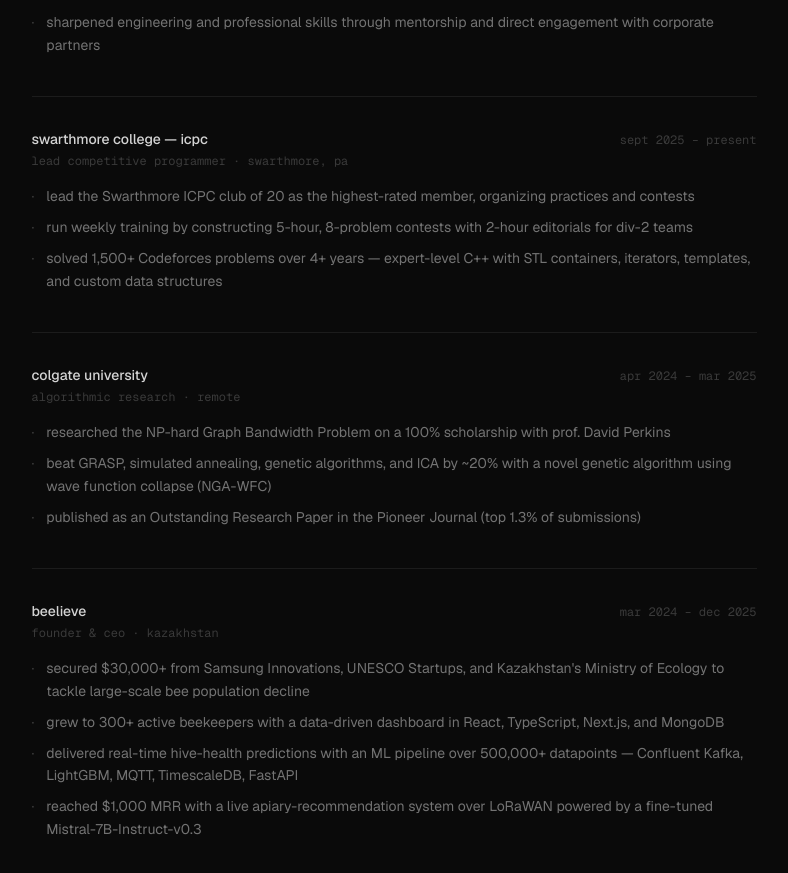
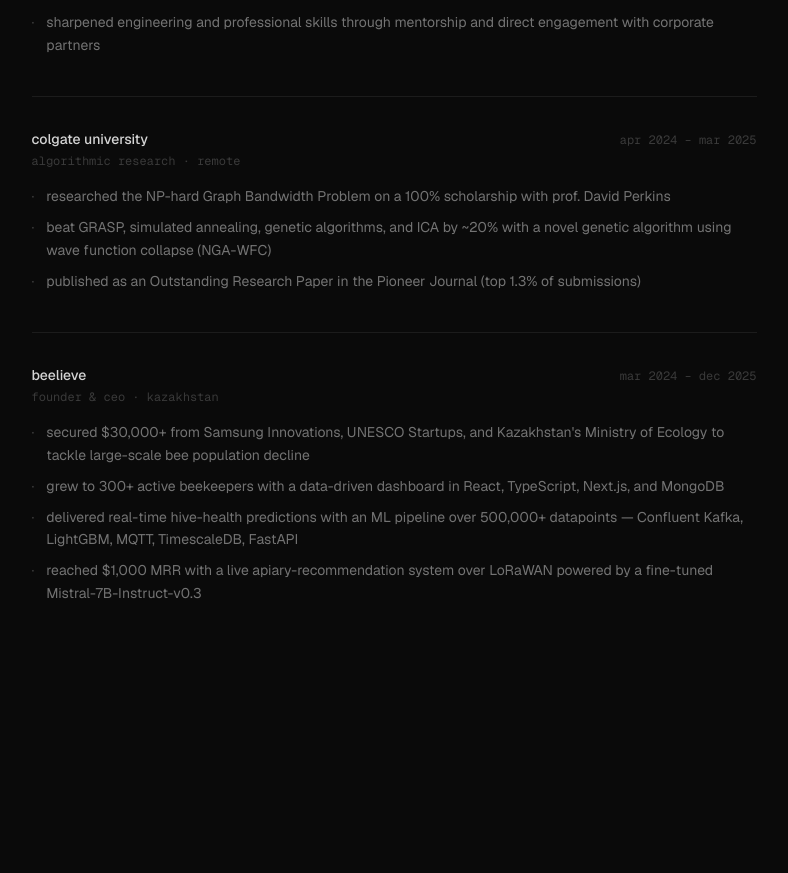
Before and after one commit to aidxhxr/aidxhxr-dev, a Next.js app: page /experience in a window 1280 px wide. Shown: the part 1202-2075 px from the top of the page, without its empty margins (246-1034 px from the left). After the commit the page ends 1871 px from the top, so only its background shows below. Built offline with nearby package versions, Linux system fonts and the light colour scheme.

Commit message:
content(experience): drop icpc entry

```diff
--- a/app/experience/page.tsx
+++ b/app/experience/page.tsx
@@ -47,17 +47,6 @@
       "selected to the tech track of a competitive fellowship (sub-8% acceptance) focused on engineering skills and technical career prep",
       "improved how HeadStart manages its network by building a graph CRUD system with Go, gRPC, Neo4j, and a TypeScript frontend",
       "sharpened engineering and professional skills through mentorship and direct engagement with corporate partners",
-    ],
-  },
-  {
-    company: "swarthmore college — icpc",
-    role: "lead competitive programmer",
-    period: "sept 2025 – present",
-    location: "swarthmore, pa",
-    bullets: [
-      "lead the Swarthmore ICPC club of 20 as the highest-rated member, organizing practices and contests",
-      "run weekly training by constructing 5-hour, 8-problem contests with 2-hour editorials for div-2 teams",
-      "solved 1,500+ Codeforces problems over 4+ years — expert-level C++ with STL containers, iterators, templates, and custom data structures",
     ],
   },
   {
```
